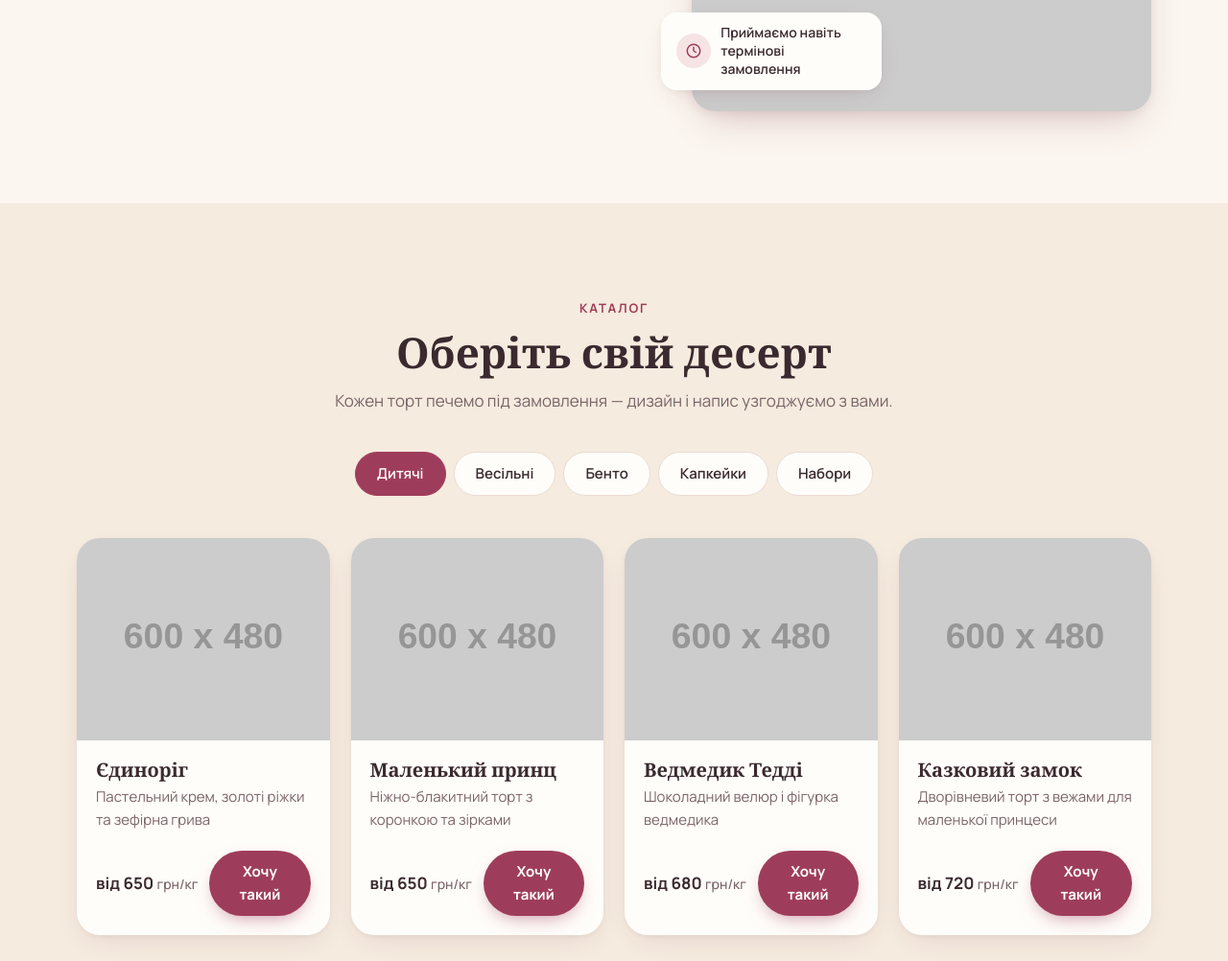
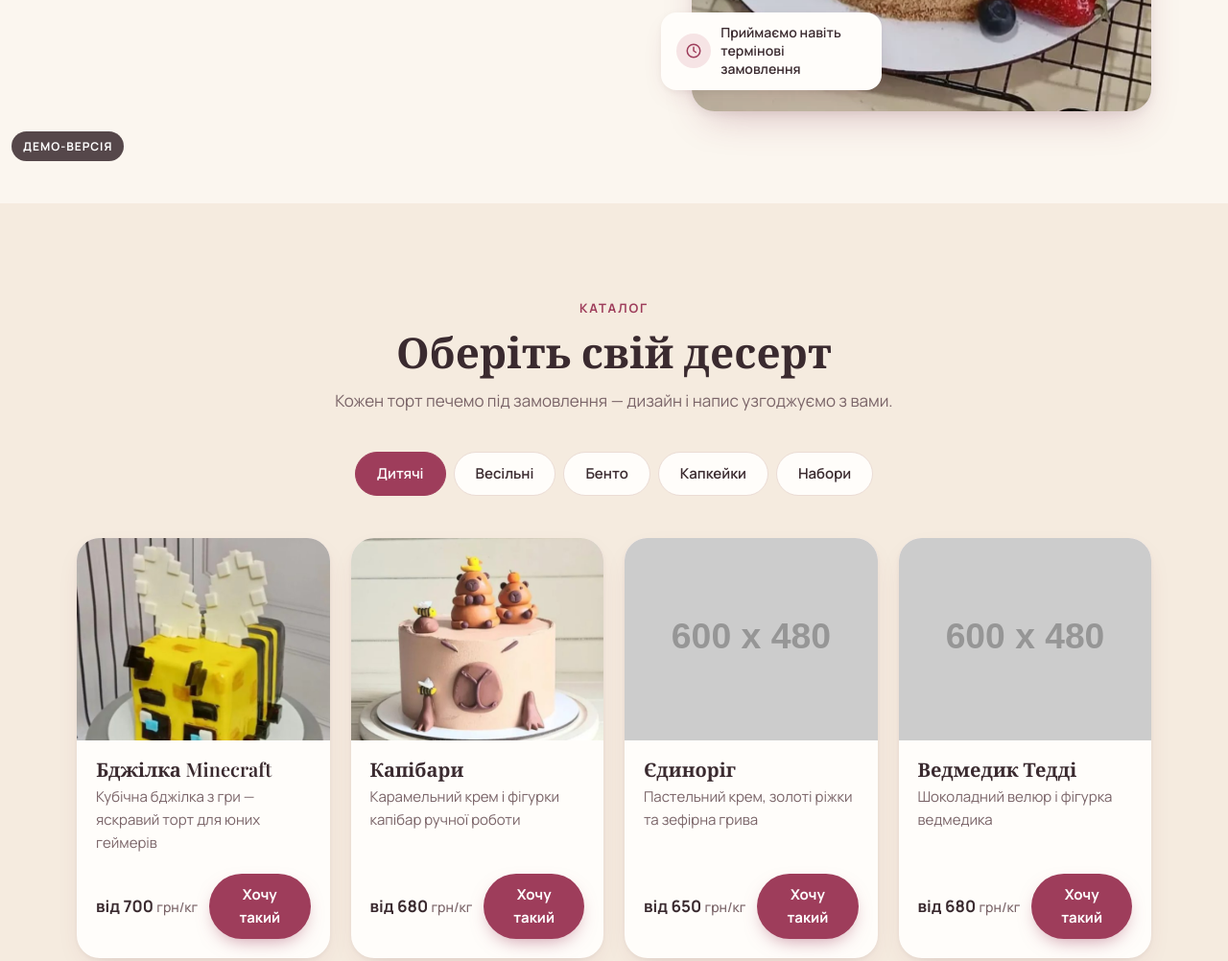
Before and after one commit to daniil-topc/cakes-dnipro-demo, a plain HTML site: page index.html in a window 1280 px wide. Shown: the part 620-1622 px from the top of the page at 96% size. Drawn offline with nearby package versions, Linux system fonts and the light colour scheme; placeholder pictures from the web are drawn by us; a web font is replaced by a local one.

Commit message:
Add real cake photos, demo badge and noindex
Co-Authored-By: Claude Opus 5.5 <noreply@anthropic.com>

```diff
--- a/index.html
+++ b/index.html
@@ -6,6 +6,8 @@
   <title>Торти Дніпро — торти, капкейки та бенто на замовлення</title>
   <meta name="description" content="Домашня кондитерська у Дніпрі: дитячі та весільні торти, бенто, капкейки й набори на замовлення. Приймаємо термінові замовлення.">
   <meta name="theme-color" content="#FBF6EF">
+  <!-- Демо-версия: не индексировать в поисковиках -->
+  <meta name="robots" content="noindex">
 
   <!-- Шрифты: Playfair Display — заголовки с характером, Manrope — читаемый текст. Оба с кириллицей -->
   <link rel="preconnect" href="https://fonts.googleapis.com">
@@ -323,6 +325,15 @@
     .social svg { width: 20px; height: 20px; }
     .footer__copy { font-size: 14px; color: #A9938F; }
 
+    /* Плашка «Демо-версія» — фиксированная, не перехватывает клики */
+    .demo-badge {
+      position: fixed; left: 12px; bottom: 12px; z-index: 60;
+      padding: 6px 12px; border-radius: var(--radius-pill);
+      background: rgba(58, 42, 47, .86); color: #fff;
+      font-size: 12px; font-weight: 700; letter-spacing: .08em; text-transform: uppercase;
+      pointer-events: none;
+    }
+
     /* =========================================================
        9. АДАПТИВ (mobile-first: дальше — планшет и десктоп)
        ========================================================= */
@@ -410,8 +421,8 @@
         </div>
         <div class="hero__media">
           <img class="hero__photo"
-               src="https://placehold.co/640x800/F2D3D8/9E3D5B?text=%D0%A2%D0%BE%D1%80%D1%82&font=playfair-display"
-               width="640" height="800" alt="Святковий торт з ягодами та кремовим декором">
+               src="images/medovik-berries.webp" fetchpriority="high"
+               width="666" height="602" alt="Медовик зі свіжою полуницею та лохиною">
           <div class="hero__note">
             <span class="hero__note-icon"><svg aria-hidden="true"><use href="#i-clock"/></svg></span>
             Приймаємо навіть термінові замовлення
@@ -580,6 +591,9 @@
     </div>
   </footer>
 
+  <!-- Плашка демо-версии -->
+  <div class="demo-badge">Демо-версія</div>
+
   <script>
     /* =========================================================
        ДАННЫЕ: категории, торты и начинки.
@@ -590,10 +604,10 @@
 
     const CATEGORIES = [
       { id: 'kids', name: 'Дитячі', bg: 'F7DCE0', fg: '9E3D5B', unit: 'грн/кг', items: [
+        { name: 'Бджілка Minecraft', desc: 'Кубічна бджілка з гри — яскравий торт для юних геймерів', price: 700, photo: 'images/kids-minecraft-bee.jpg', pos: 'center 20%' },
+        { name: 'Капібари', desc: 'Карамельний крем і фігурки капібар ручної роботи', price: 680, photo: 'images/kids-capybara.jpg', pos: 'center 15%' },
         { name: 'Єдиноріг', desc: 'Пастельний крем, золоті ріжки та зефірна грива', price: 650 },
-        { name: 'Маленький принц', desc: 'Ніжно-блакитний торт з коронкою та зірками', price: 650 },
         { name: 'Ведмедик Тедді', desc: 'Шоколадний велюр і фігурка ведмедика', price: 680 },
-        { name: 'Казковий замок', desc: 'Дворівневий торт з вежами для маленької принцеси', price: 720 },
       ]},
       { id: 'wedding', name: 'Весільні', bg: 'F3E9E1', fg: '8A5A4A', unit: 'грн/кг', items: [
         { name: 'Ніжність', desc: 'Білосніжний крем і живі квіти у пастельних тонах', price: 750 },
@@ -602,10 +616,10 @@
         { name: 'Ягідний голий торт', desc: 'Відкриті коржі, сезонні ягоди та зелень', price: 720 },
       ]},
       { id: 'bento', name: 'Бенто', bg: 'EFD6E0', fg: '7E2C46', unit: 'грн/шт', items: [
-        { name: 'Бенто з написом', desc: 'Міні-торт ~450 г з вашим написом і ложечкою', price: 450 },
-        { name: 'Бенто-серце', desc: 'Романтичний торт у формі серця для двох', price: 520 },
-        { name: 'Бенто «Мінімал»', desc: 'Лаконічний дизайн з акуратними бортиками', price: 450 },
-        { name: 'Бенто з квітами', desc: 'Кремові квіти ручної роботи на ніжному фоні', price: 490 },
+        { name: 'Бенто-серце', desc: 'Рожеве серце з кремовим бортиком та іменним написом', price: 520, photo: 'images/bento-heart.jpg' },
+        { name: 'Бенто «Чорні банти»', desc: 'Білий крем, чорні сердечка та атласні стрічки', price: 480, photo: 'images/bento-black-bows.jpg' },
+        { name: 'Бенто «Червоні банти»', desc: 'Білосніжний торт з червоними бантами й сердечками', price: 480, photo: 'images/bento-red-bows.webp' },
+        { name: 'Бенто з квітами', desc: 'Кремові троянди та ваш напис — ідеально до 8 Березня', price: 490, photo: 'images/bento-flowers.webp' },
       ]},
       { id: 'cupcakes', name: 'Капкейки', bg: 'F6E2D6', fg: '9A4E3A', unit: 'грн/шт', items: [
         { name: 'Ягідні капкейки', desc: 'Ванільний бісквіт, ягідне конфі, вершкова шапочка', price: 75 },
@@ -669,8 +683,9 @@
       cardsEl.setAttribute('aria-labelledby', `tab-${cat.id}`);
       cardsEl.innerHTML = cat.items.map((item, i) => `
         <article class="card" style="animation-delay:${i * 60}ms">
-          <img class="card__photo" src="${PLACEHOLDER(item.name, cat.bg, cat.fg)}"
-               width="600" height="480" loading="lazy" alt="${cat.name} торт «${item.name}»">
+          <img class="card__photo" src="${item.photo || PLACEHOLDER(item.name, cat.bg, cat.fg)}"
+               ${item.pos ? `style="object-position:${item.pos}"` : ''}
+               width="600" height="480" loading="lazy" alt="Торт «${item.name}»">
           <div class="card__body">
             <h3 class="card__title">${item.name}</h3>
             <p class="card__desc">${item.desc}</p>
```
Also changed, not shown: images/bento-black-bows.jpg (added), images/bento-flowers.webp (added), images/bento-heart.jpg (added), images/bento-red-bows.webp (added), images/kids-capybara.jpg (added), images/kids-minecraft-bee.jpg (added), images/medovik-berries.webp (added).
